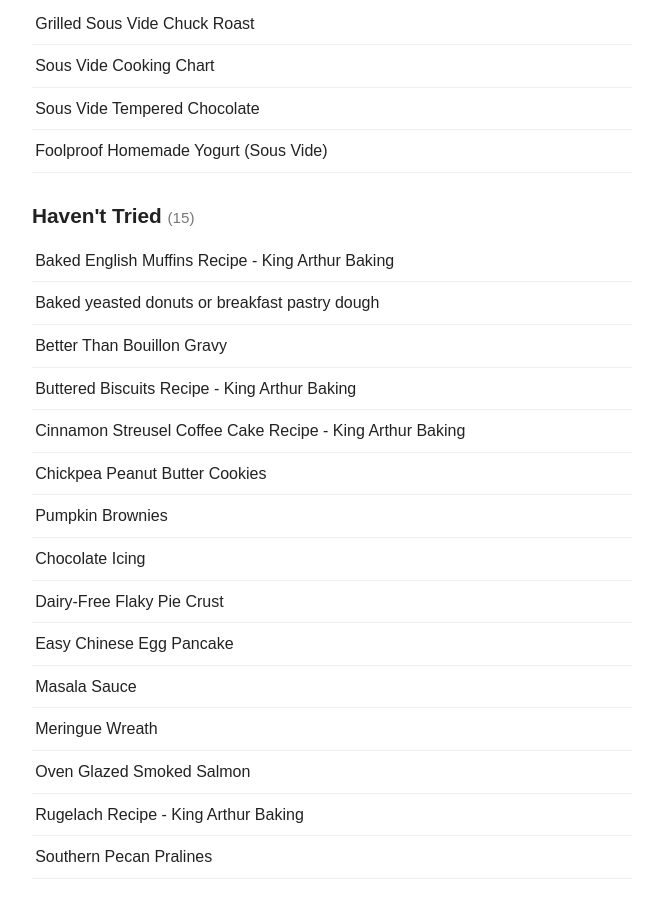
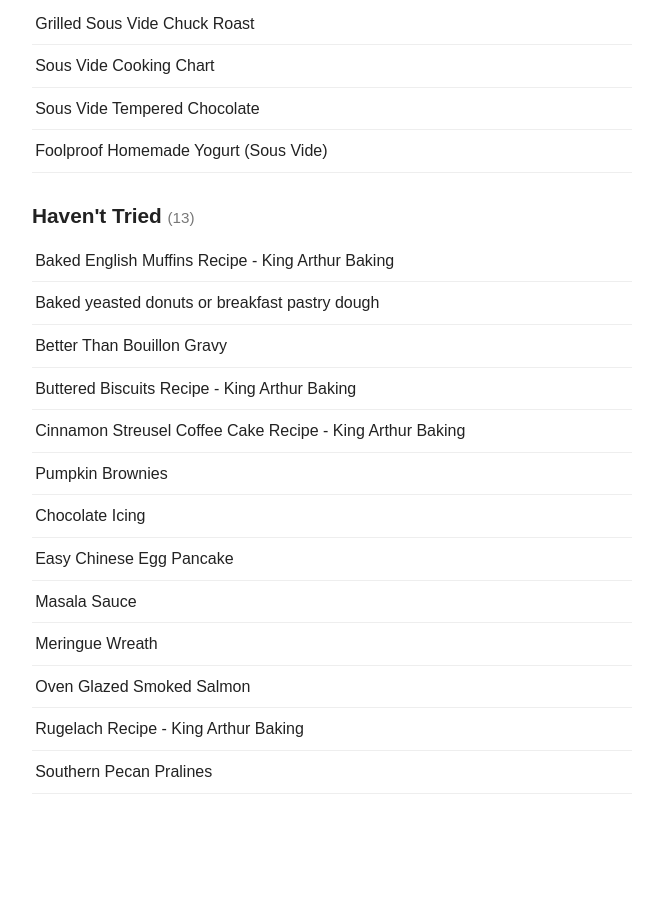
Before and after one commit to Elan-Gr/Recipes, a plain HTML site: page index.html in a window 1280 px wide. Shown: the part 6540-7441 px from the top of the page, without its empty margins (308-971 px from the left). After the commit the page ends 7366 px from the top, so only its background shows below. Drawn offline with Linux system fonts and the light colour scheme.

Commit message:
Update index: remove deleted recipes

```diff
--- a/index.html
+++ b/index.html
@@ -180,17 +180,15 @@
 <li data-title="sous vide tempered chocolate"><a href="Sous%20Vide/Sous%20Vide%20Tempered%20Chocolate.html">Sous Vide Tempered Chocolate</a></li>
 <li data-title="foolproof homemade yogurt (sous vide)"><a href="Sous%20Vide/Foolproof%20Homemade%20Yogurt%20(Sous%20Vide).html">Foolproof Homemade Yogurt (Sous Vide)</a></li>
 </ul>
-<h2 class="cat" data-cat="haven&#x27;t tried">Haven&#x27;t Tried <span class="count">(15)</span></h2>
+<h2 class="cat" data-cat="haven&#x27;t tried">Haven&#x27;t Tried <span class="count">(13)</span></h2>
 <ul class="recipe-list">
 <li data-title="baked english muffins recipe - king arthur baking"><a href="Haven%27t%20Tried/Baked%20English%20Muffins%20Recipe%20_%20King%20Arthur%20Baking.html">Baked English Muffins Recipe - King Arthur Baking</a></li>
 <li data-title="baked yeasted donuts or breakfast pastry dough"><a href="Haven%27t%20Tried/Baked%20yeasted%20donuts%20or%20breakfast%20pastry%20dough.html">Baked yeasted donuts or breakfast pastry dough</a></li>
 <li data-title="better than bouillon gravy"><a href="Haven%27t%20Tried/Better%20Than%20Bouillon%20Gravy.html">Better Than Bouillon Gravy</a></li>
 <li data-title="buttered biscuits recipe - king arthur baking"><a href="Haven%27t%20Tried/Buttered%20Biscuits%20Recipe%20_%20King%20Arthur%20Baking.html">Buttered Biscuits Recipe - King Arthur Baking</a></li>
 <li data-title="cinnamon streusel coffee cake recipe - king arthur baking"><a href="Haven%27t%20Tried/Cinnamon%20Streusel%20Coffee%20Cake%20Recipe%20_%20King%20Arthur%20Baking.html">Cinnamon Streusel Coffee Cake Recipe - King Arthur Baking</a></li>
-<li data-title="chickpea peanut butter cookies"><a href="Haven%27t%20Tried/Chickpea%20Peanut%20Butter%20Cookies.html">Chickpea Peanut Butter Cookies</a></li>
 <li data-title="pumpkin brownies"><a href="Haven%27t%20Tried/Pumpkin%20Brownies.html">Pumpkin Brownies</a></li>
 <li data-title="chocolate icing"><a href="Haven%27t%20Tried/Chocolate%20Icing.html">Chocolate Icing</a></li>
-<li data-title="dairy-free flaky pie crust"><a href="Haven%27t%20Tried/Dairy-Free%20Flaky%20Pie%20Crust.html">Dairy-Free Flaky Pie Crust</a></li>
 <li data-title="easy chinese egg pancake"><a href="Haven%27t%20Tried/Easy%20Chinese%20Egg%20Pancake.html">Easy Chinese Egg Pancake</a></li>
 <li data-title="masala sauce"><a href="Haven%27t%20Tried/Masala%20Sauce.html">Masala Sauce</a></li>
 <li data-title="meringue wreath"><a href="Haven%27t%20Tried/Meringue%20Wreath.html">Meringue Wreath</a></li>
```
